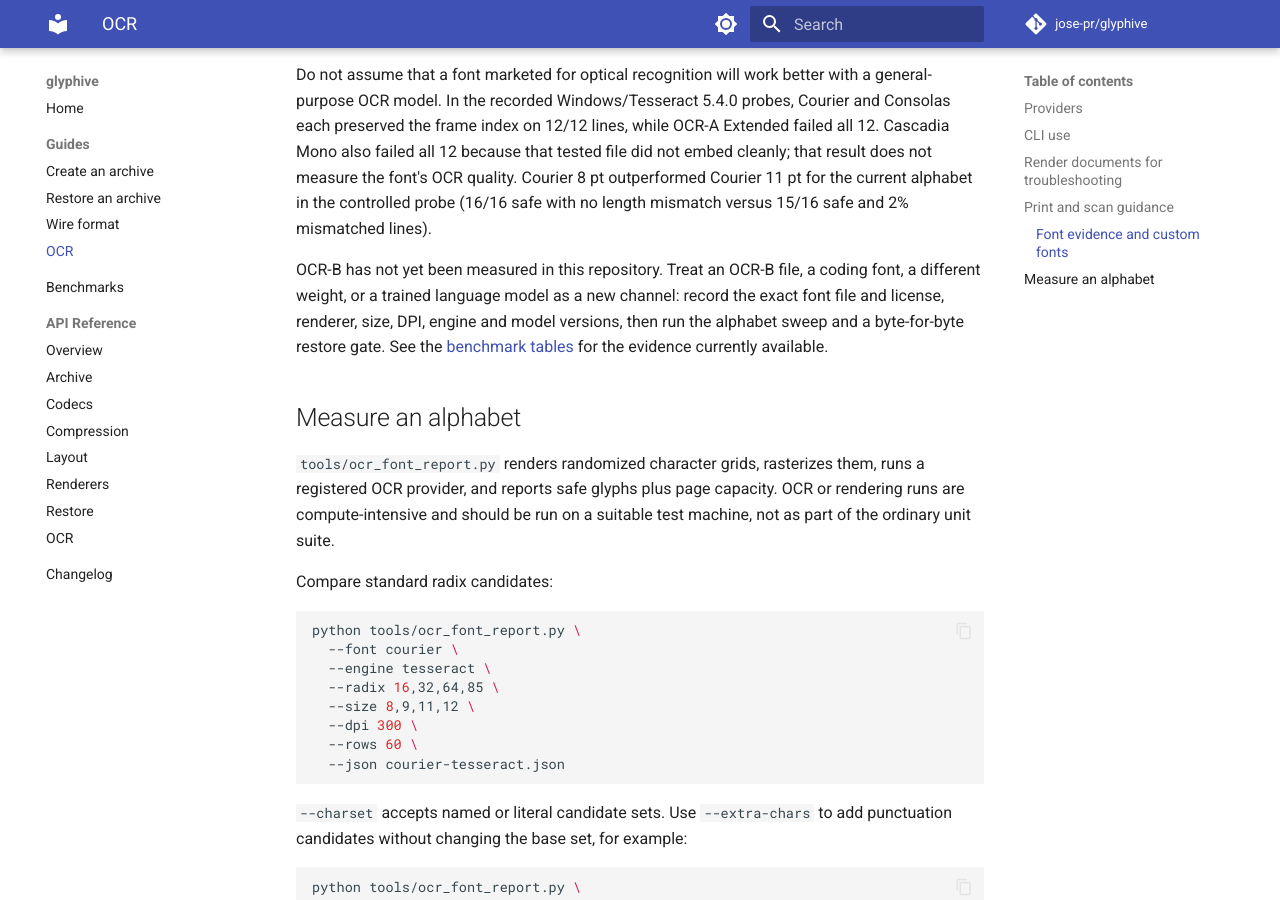
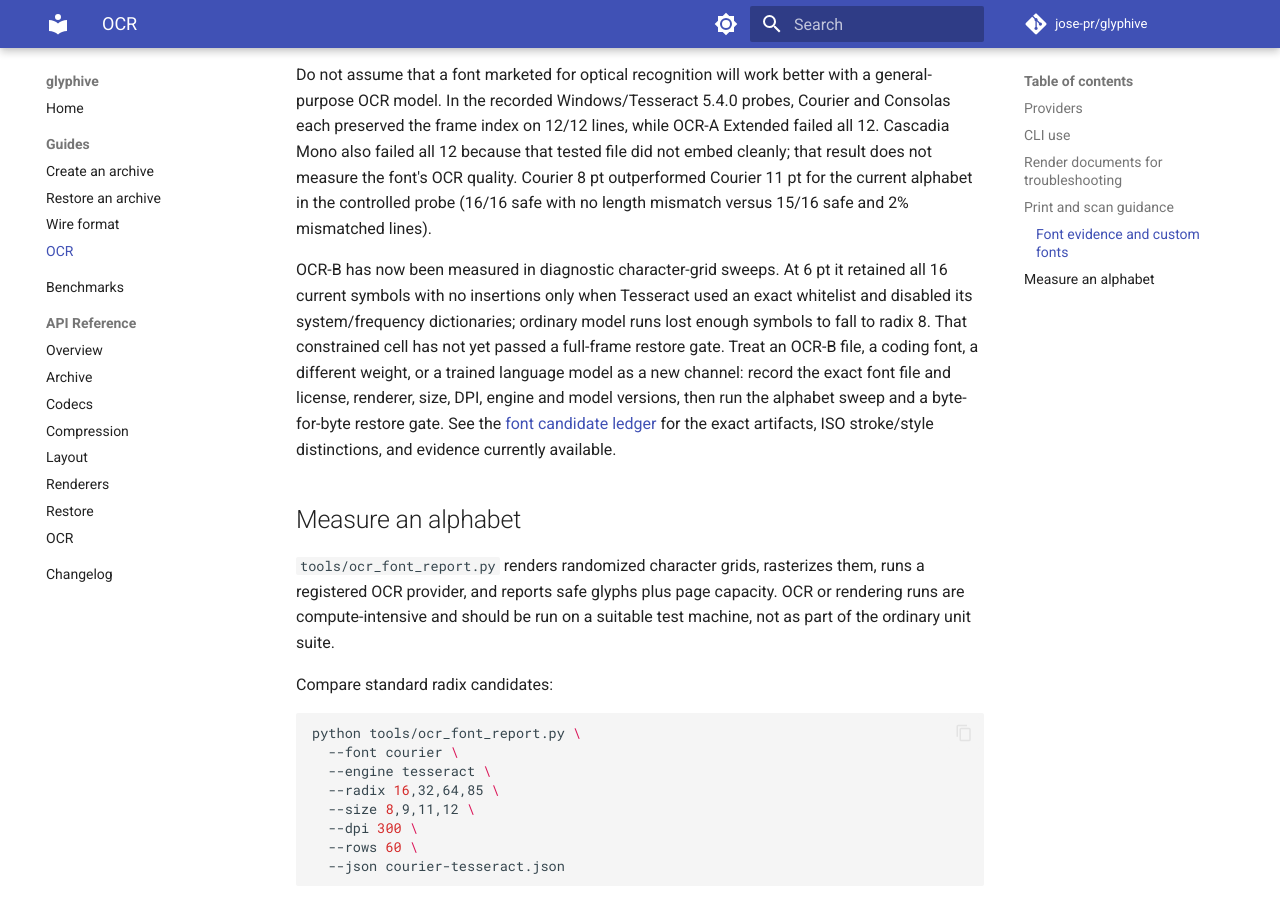
Before and after one commit to jose-pr/glyphive, an MkDocs documentation site: the page built from docs/guides/ocr.md, in a window 1280 px wide and 900 px high, scrolled down 1812 px. Built offline with MkDocs 1.6.1 and Material for MkDocs 9.7.7, drawn with Linux system fonts in a browser that asks for light colours; comment, search, counter and statistics services are not loaded.

Commit message:
docs: record font and OCR model evidence

```diff
--- a/docs/guides/ocr.md
+++ b/docs/guides/ocr.md
@@ -77,12 +77,17 @@
 alphabet in the controlled probe (16/16 safe with no length mismatch versus
 15/16 safe and 2% mismatched lines).
 
-OCR-B has not yet been measured in this repository. Treat an OCR-B file, a
-coding font, a different weight, or a trained language model as a new channel:
+OCR-B has now been measured in diagnostic character-grid sweeps. At 6 pt it
+retained all 16 current symbols with no insertions only when Tesseract used an
+exact whitelist and disabled its system/frequency dictionaries; ordinary model
+runs lost enough symbols to fall to radix 8. That constrained cell has not yet
+passed a full-frame restore gate. Treat an OCR-B file, a coding font, a
+different weight, or a trained language model as a new channel:
 record the exact font file and license, renderer, size, DPI, engine and model
 versions, then run the alphabet sweep and a byte-for-byte restore gate. See
-the [benchmark tables](../benchmarks.md#historical-windows-font-and-size-probes)
-for the evidence currently available.
+the [font candidate ledger](https://github.com/jose-pr/glyphive/blob/master/benchmarks/results/FONT_CANDIDATES.md)
+for the exact artifacts, ISO stroke/style distinctions, and evidence currently
+available.
 
 ## Measure an alphabet
 
```
Also changed, not shown: benchmarks/results/FONT_CANDIDATES.md (added, +100 -0 lines), docs/benchmarks.md (+5 -2 lines).
